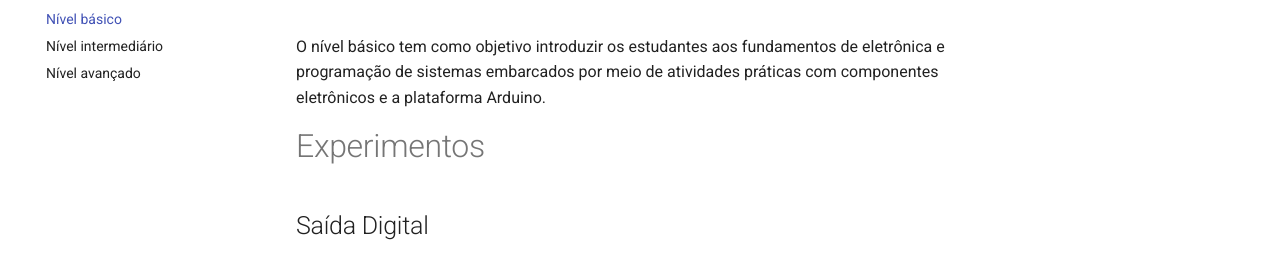
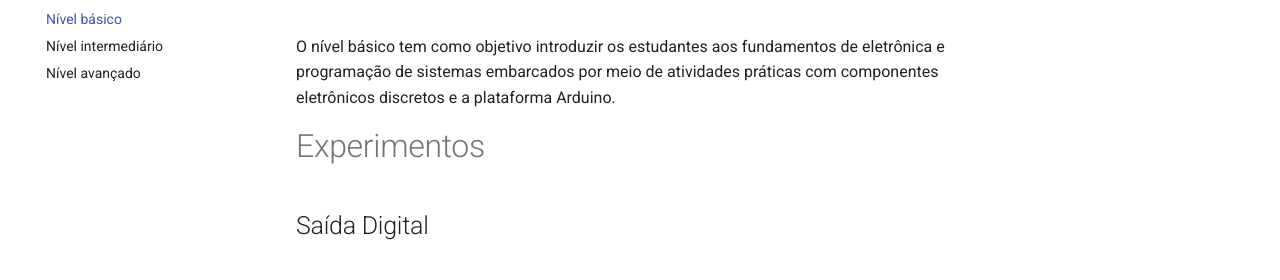
Before and after one commit to LARM-UFSC/oficina-de-robotica-site, an MkDocs documentation site: the page built from docs/basic.md, in a window 1280 px wide. Shown: the part 146-426 px from the top of the page. Built offline with MkDocs 1.6.1 and Material for MkDocs 9.7.7, drawn with Linux system fonts in a browser that asks for light colours.

Commit message:
Ajustes pontuais no arquivo principal

```diff
--- a/docs/basic.md
+++ b/docs/basic.md
@@ -1,6 +1,6 @@
 # Nível Básico
 
-O nível básico tem como objetivo introduzir os estudantes aos fundamentos de eletrônica e programação de sistemas embarcados por meio de atividades práticas com componentes eletrônicos e a plataforma Arduino.
+O nível básico tem como objetivo introduzir os estudantes aos fundamentos de eletrônica e programação de sistemas embarcados por meio de atividades práticas com componentes eletrônicos discretos e a plataforma Arduino.
 
 # Experimentos
 
```
Also changed, not shown: docs/intermediate.md (+1 -1 lines), docs/advanced.md (line endings or trailing spaces), mkdocs.yml (line endings or trailing spaces).
